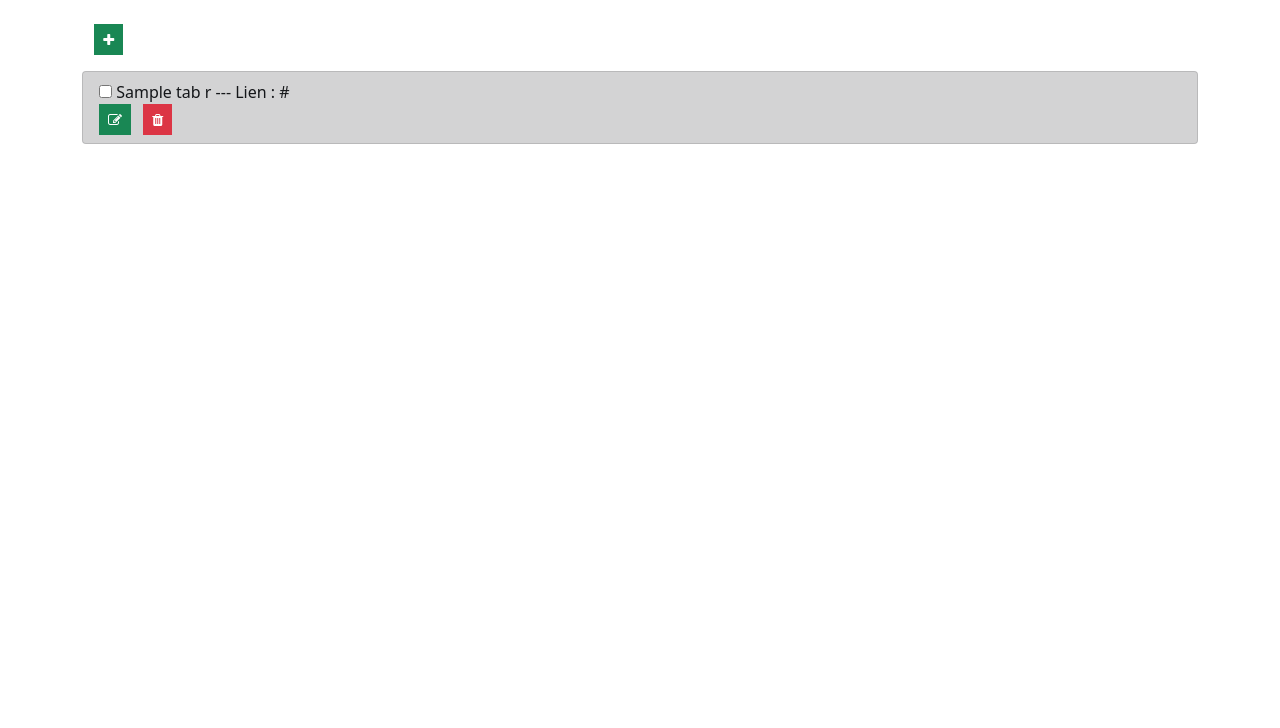
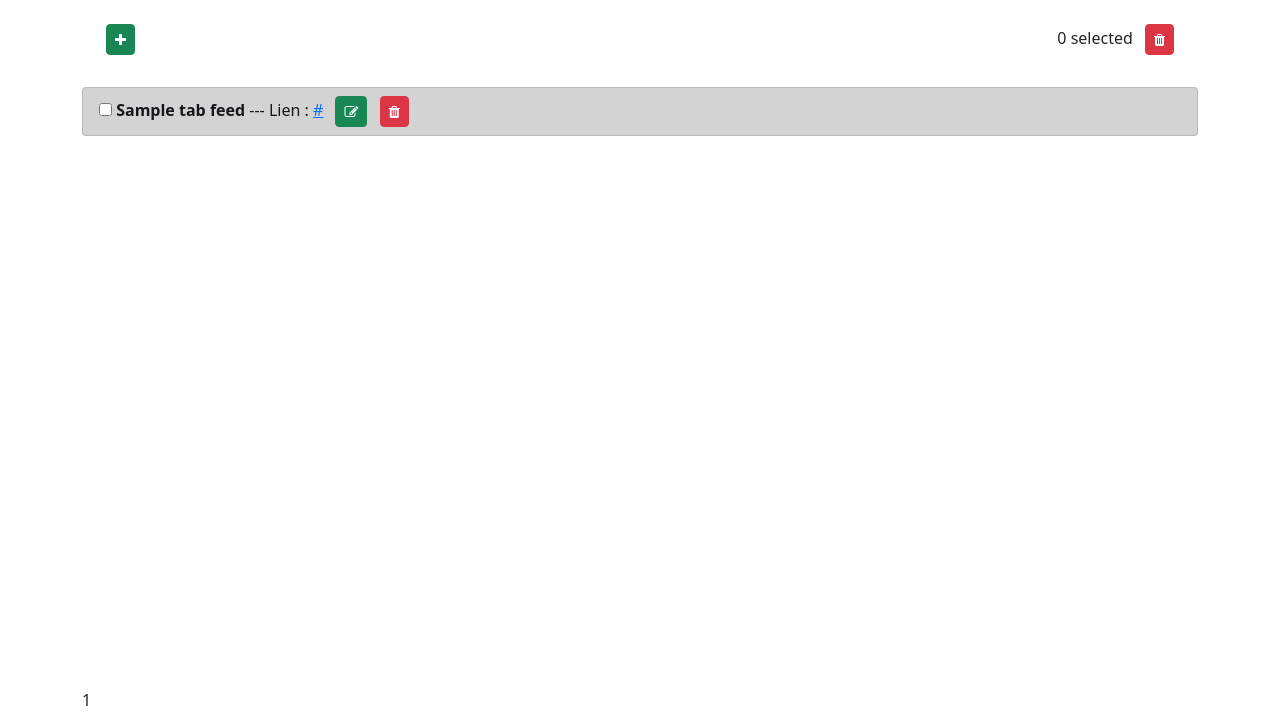
Before and after one commit to antoinedenovembre/php_project_2A, a PHP site: template View/ListRSS.php in a window 1280 px wide. Shown: the part 72-800 px from the top of the page. Run offline with PHP 8.4, Linux system fonts and the light colour scheme; the template is opened without the code that fills it: most values are stand-ins (such as "Sample title", 1, 10 or a date in 2020); some web fonts are replaced.

Commit message:
Update : - Bug fix, listRss presque fonctionnelle, manque la selection, je vais voir si j'y arrive

```diff
--- a/Config/config.php
+++ b/Config/config.php
@@ -4,7 +4,7 @@
     //Base de données
     $dsn = "mysql:host=localhost;dbname=projet;";
     $user = "root";
-    $pass = "5W3PyR11YaHx!weU12l3JqCTWkT&AQersUurocMJ"; // à modifier en fonction de la config du serveur
+    $pass = "root"; // à modifier en fonction de la config du serveur
 
     //Vues
     $vues['Home'] = 'View/Home.php';
--- a/View/Home.php
+++ b/View/Home.php
@@ -12,7 +12,7 @@
 </head>
 
 <body>
-    <nav class="navbar navbar-light navbar-expand-lg navigation-clean-search fixed-top" style="background: var(--bs-gray-800);color: var(--bs-green);">
+    <nav class="navbar navbar-light navbar-expand-lg navigation-clean-search navbar-static-top" style="background: var(--bs-gray-800);color: var(--bs-green);">
         <div class="container"><a class="navbar-brand" href="#">AutoNews</a><button data-bs-toggle="collapse" class="navbar-toggler" data-bs-target="#navcol-1"><span class="visually-hidden">Toggle navigation</span><span class="navbar-toggler-icon"></span></button>
             <div class="collapse navbar-collapse" id="navcol-1">
                 <form class="me-auto search-form" target="_self" style="background: transparent;color: rgb(255,255,255);">
@@ -51,7 +51,6 @@
                                     if ($page !== 1) {
                                         echo '<li class="page-item"><a class="page-link" href="index.php?action=findNews&page=', $page - 1, '" aria-label="Previous"><span aria-hidden="true">«</span></a></li>';
                                     }
-
                                     if ($nbPage < 8) {
                                         for ($i = 1; $i <= $nbPage; ++$i) {
                                             echo '<li class="page-item"><a class="page-link" href="index.php?action=findNews&page=' . $i . '">' . $i . '</a></li>';
--- a/View/ListRSS.php
+++ b/View/ListRSS.php
@@ -27,36 +27,83 @@
     </nav>
     <!-- selected checkboxes counter -->
     <script>
-        function updateCount {
-            document.getElementById("boxesChecked").innerHTML = document.querySelector('input:checked').length;
+        function checkboxes()
+        {
+            let inputElems = document.getElementsByTagName("input"),
+                count = 0;
+
+            for (let i=0; i < inputElems.length; i++) {
+                if (inputElems[i].type === "checkbox" && inputElems[i].checked === true) {
+                    count++;
+                }
+                document.getElementById('boxesChecked').innerHTML = count.toString() + " selected";
+            }
+        }
+
+        function feedsSelected()
+        {
+            let urls = document.getElementsByClassName("links"),
+                inputElems = document.getElementsByTagName("input"),
+                selected = [], checkboxes = [];
+
+            for (let i = 0; i < inputElems.length; i++) {
+                if (inputElems[i].type === "checkbox") {
+                    checkboxes.push(inputElems[i]);
+                }
+            }
+
+            for (let i = 0; i < checkboxes.length; i++) {
+                if (checkboxes[i].checked === true) {
+                    selected.push(i, urls[i].getAttribute("href"));
+                }
+            }
+
+
         }
     </script>
-    <div class="container mt-4">
-        <ul class="ml-4 list-inline">
-            <li class="list-inline-item">
-                <a id="boxesChecked"></a>
+    <div class="container">
+        <div class="row">
+            <div class="container">
+                <div class="m-4">
+                    <div class="float-start">
+                        <a href="index.php?action=addRSSPage" class="btn btn-success btn-sm rounded" type="button" data-placement="top" title="Add"><i class="fa fa-plus"></i></a>
+                    </div>
+                    <div class="float-end">
+                        <ul class="list-inline">
+                            <li class="list-inline-item mr-0">
+                                <a id="boxesChecked">0 selected</a>
+                                <a id="json-data"></a>
                             </li>
                             <li class="list-inline-item">
-                <button href="index.php?action=addRSSPage" class="btn btn-success btn-sm rounded-0" type="button" data-placement="top" title="Add"><i class="fa fa-plus"></i></button>
+                                <a href="index.php?action=delSelectRSS" class="btn btn-danger btn-sm rounded" type="button" data-placement="top" title="Delete"><i class="fa fa-trash"></i></a>
                             </li>
                         </ul>
                     </div>
+                </div>
+            </div>
+        </div>
+        <div class="row">
             <div class="container">
                 <ul class="list-group mt-3">
 				    <?php
-			    if (isset($tabRSS) && !empty($tabRSS)) {
-				    foreach ($tabRSS as $feed) {
+					    if (isset($tabFeeds) && !empty($tabFeeds)) {
+						    foreach ($tabFeeds as $feed) {
 							    echo    '<li class="list-group-item list-group-item-dark">
-                                    <input type="checkbox">
-                                    <a>' . $feed->getTitle() . '</a>
-                                    <a> --- Lien : ' . $feed->getUrl() . '</a>
                                     <ul class="list-inline mr-4">
                                         <li class="list-inline-item">
-                                            <button href="index.php?action=modifRSSPage" class="btn btn-success btn-sm rounded-0" type="button" data-placement="top" title="Edit"><i class="fa fa-edit"></i></button>
+                                            <input onclick="feedsSelected();" type="checkbox">
+                                            <a><strong>' . $feed->getTitle() . '</strong></a>
+                                            <a> --- Lien : </a>
+                                            <a class="links" href="' . $feed->getUrl() . '">' . $feed->getUrl() . '</a>
+                                        </li>
+                                        <ul class="list-inline-item list-inline mr-0">
+                                            <li class="list-inline-item">
+                                                <a href="index.php?action=modifRSSPage&feed=' . $feed->getUrl() . '&title=' . $feed->getTitle() . '" class="btn btn-success btn-sm rounded" type="button" data-placement="top" title="Edit"><i class="fa fa-edit"></i></a>
                                             </li>
                                             <li class="list-inline-item">
-                                            <button href="index.php?action=deleteRSS&feed=' . $feed->getUrl() . '" class="btn btn-danger btn-sm rounded-0" type="button" data-placement="top" title="Delete"><i class="fa fa-trash"></i></button>
+                                                <a href="index.php?action=deleteRSS&feed=' . $feed->getUrl() . '" class="btn btn-danger btn-sm rounded" type="button" data-placement="top" title="Delete"><i class="fa fa-trash"></i></a>
                                             </li>
+                                        </ul>
                                     </ul>
                                 </li>';
 						    }
@@ -66,6 +113,58 @@
 				    ?>
                 </ul>
             </div>
+        </div>
+    </div>
+    <div class="container fixed-bottom">
+        <div class="row">
+            <div class="col">
+                <nav class="d-xxl-flex justify-content-xxl-center" style="background: transparent;">
+                    <ul class="pagination">
+					    <?php
+						    if (isset($page, $nbPage)) {
+							    if ($nbPage <= 1) {
+								    echo '<li class="page-item">1</li>';
+							    } else {
+								    if ($page !== 1) {
+									    echo '<li class="page-item"><a class="page-link" href="index.php?action=findNews&page=', $page - 1, '" aria-label="Previous"><span aria-hidden="true">«</span></a></li>';
+								    }
+								    if ($nbPage < 8) {
+									    for ($i = 1; $i <= $nbPage; ++$i) {
+										    echo '<li class="page-item"><a class="page-link" href="index.php?action=findNews&page=' . $i . '">' . $i . '</a></li>';
+									    }
+								    } else if ($page < 4) {
+									    for ($i = 1; $i <= 5; ++$i) {
+										    echo '<li class="page-item"><a class="page-link" href="index.php?action=findNews&page=' . $i . '">' . $i . '</a></li>';
+									    }
+									    echo '<li class="page-item">...</li>';
+									    echo '<li class="page-item"><a class="page-link" href="index.php?action=findNews&page=' . $nbPage . '">' . $nbPage . '</a></li>';
+								    } else if ($page > $nbPage - 3) {
+									    echo '<li class="page-item"><a class="page-link" href="index.php?action=findNews&page=1">1</a></li>';
+									    echo '<li class="page-item">...</li>';
+									    for ($i = $nbPage - 4; $i <= $nbPage; ++$i) {
+										    echo '<li class="page-item"><a class="page-link" href="index.php?action=findNews&page=' . $i . '">' . $i . '</a></li>';
+									    }
+								    } else {
+									    echo '<li class="page-item"><a class="page-link" href="index.php?action=findNews&page=1">1</a></li>';
+									    echo '<li class="page-item"><a class="page-link" href="#">...</a></li>';
+									    for ($i = $page - 2; $i <= $page + 2; ++$i) {
+										    echo '<li class="page-item"><a class="page-link" href="index.php?action=findNews&page=' . $i . '">' . $i . '</a></li>';
+									    }
+									    echo '<li class="page-item">...</li>';
+									    echo '<li class="page-item"><a class="page-link" href="index.php?action=findNews&page=' . $nbPage . '">' . $nbPage . '</a></li>';
+								    }
+
+								    if ($page !== $nbPage) {
+									    echo '<li class="page-item"><a class="page-link" href="index.php?action=findNews&page=', $page + 1, '" aria-label="Next"><span aria-hidden="true">»</span></a></li>';
+								    }
+							    }
+						    }
+					    ?>
+                    </ul>
+                </nav>
+            </div>
+        </div>
+    </div>
     <script src="assets/bootstrap/js/bootstrap.min.js"></script>
 </body>
 </html>
--- a/View/Login.php
+++ b/View/Login.php
@@ -14,7 +14,7 @@
     <link rel="stylesheet" href="View/assets/css/styles.css">
 </head>
 
-<body>
+<body class="overflow-hidden">
     <nav class="navbar navbar-light navbar-expand-lg navigation-clean-search" style="background: var(--bs-gray-800);color: var(--bs-green);">
         <div class="container">
             <a class="navbar-brand" href="index.php">AutoNews</a>
```
Also changed, not shown: Controller/AdminController.php (+32 -9 lines), Controller/FrontController.php (+8 -7 lines), DAL/FeedsGateway.php (+3 -5 lines), View/ModifRSS.php (+4 -5 lines). Lines whose indentation alone changed are shown as unchanged.
